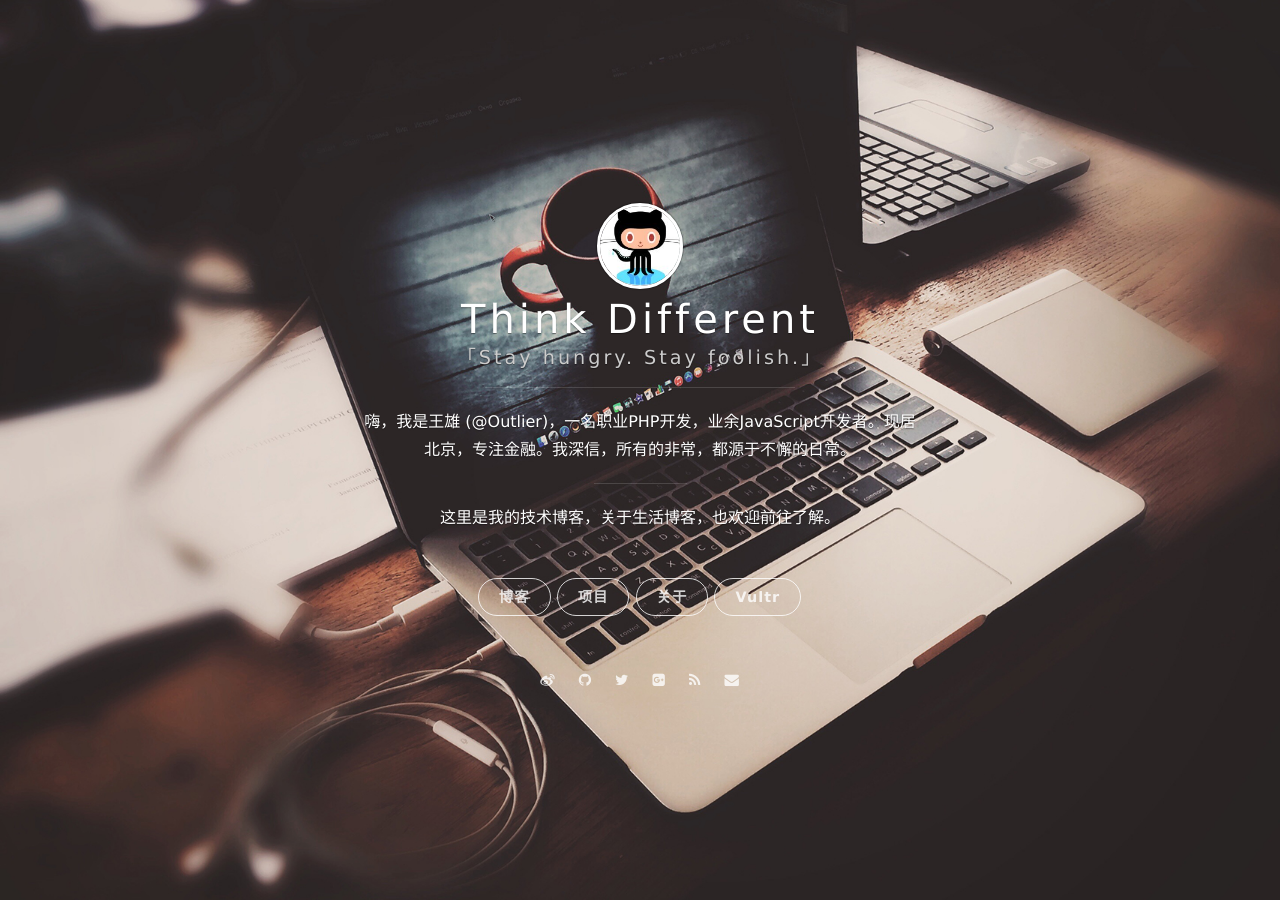
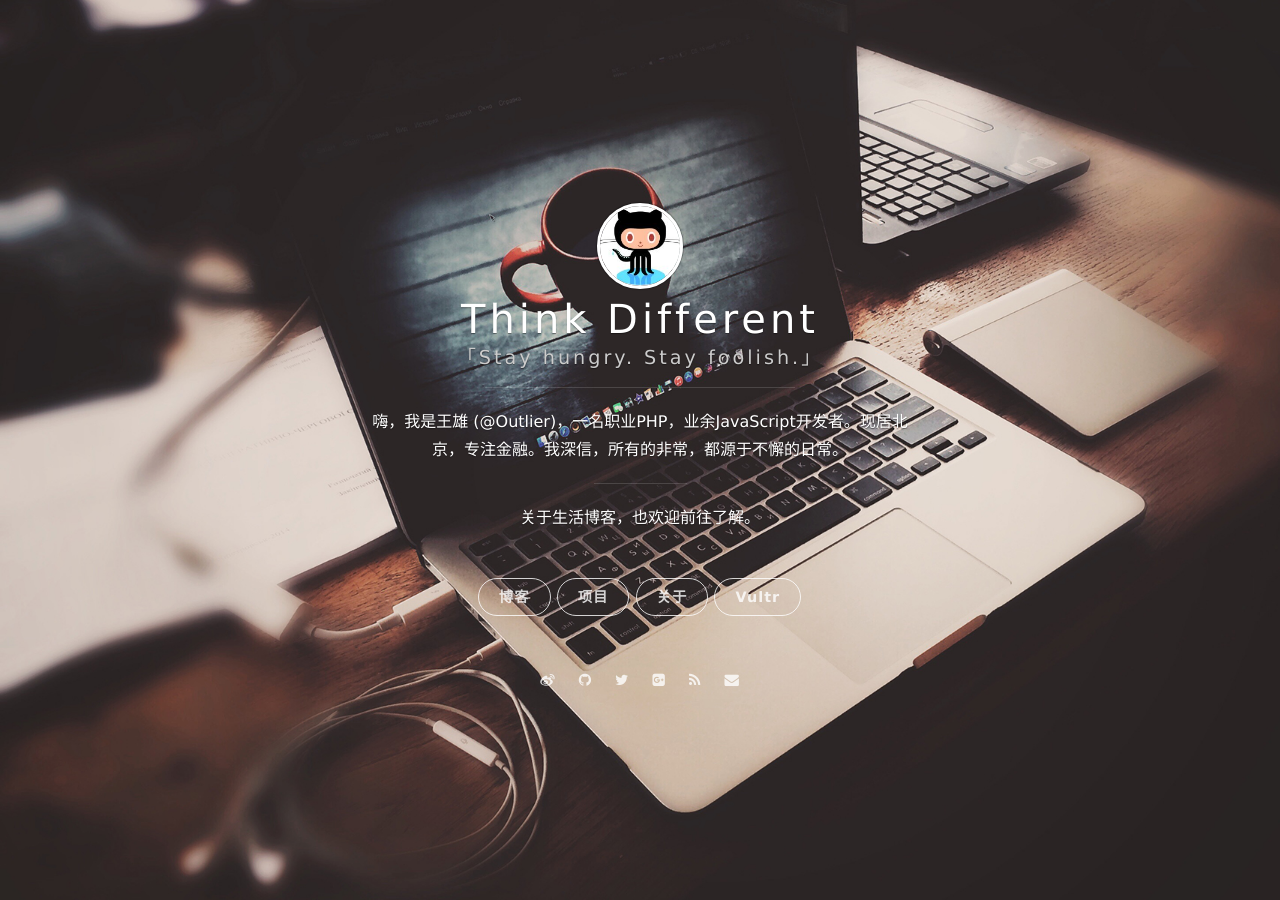
Before and after one commit to LensXiong/jekyll_blog, a Jekyll site: the page built from index.html, in a window 1280 px wide. Built offline with Jekyll 4.4.1, drawn with Linux system fonts in a browser that asks for light colours; nearby versions of some CDN libraries; the list of posts is cut into pages by our own code.

Commit message:
modify life blog link

```diff
--- a/_config.yml
+++ b/_config.yml
@@ -1,8 +1,8 @@
 # Basic
 title: Think Different
 subtitle: 「Stay hungry. Stay foolish.」
-welcome_message: 这里是我的技术博客，关于<a href="http://wwxiong.com/hexo_blog/">生活博客</a>，也欢迎前往了解。
-description: 嗨，我是王雄 (@Outlier)，一名职业PHP开发，业余JavaScript开发者。现居北京，专注金融。我深信，所有的非常，都源于不懈的日常。
+welcome_message: 关于<a href="http://wwxiong.com/hexo_blog/">生活博客</a>，也欢迎<a href="http://wwxiong.com/hexo_blog/">前往</a>了解。
+description: 嗨，我是王雄 (@Outlier)，一名职业PHP，业余JavaScript开发者。现居北京，专注金融。我深信，所有的非常，都源于不懈的日常。
 creator: <a href="http://wwxiong.com">@Outlier</a>
 
 url: "http://wwxiong.com"
```
